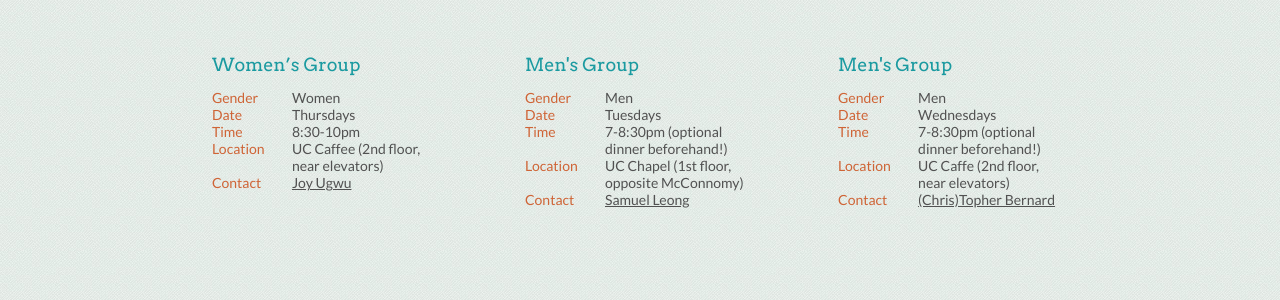
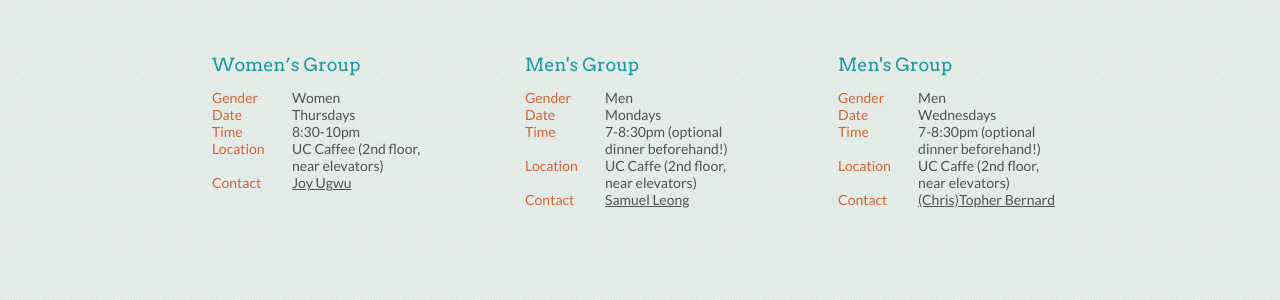
Before and after one commit to ivcf-cmu/ivcf-cmu.github.io, a Jekyll site: the page built from smallgroups.md, in a window 1280 px wide. Shown: the part 339-639 px from the top of the page. Built offline with Jekyll 4.4.1, drawn with Linux system fonts in a browser that asks for light colours.

Commit message:
Update small group timings

```diff
--- a/smallgroups.md
+++ b/smallgroups.md
@@ -39,11 +39,11 @@ We are excited to continue small group meetings this semester and will be studyi
 				<dt>Gender</dt>
 				<dd>Men</dd>
 				<dt>Date</dt>
-				<dd>Tuesdays</dd>
+				<dd>Mondays</dd>
 				<dt>Time</dt>
 				<dd>7-8:30pm (optional dinner beforehand!)</dd>
 				<dt>Location</dt>
-				<dd>UC Chapel (1st floor, opposite McConnomy)</dd>
+				<dd>UC Caffe (2nd floor, near elevators)</dd>
 				<dt>Contact</dt>
 				<dd>
 					<a href="mailto:scleong@andrew.cmu.edu" target="_blank">Samuel Leong</a>
```
